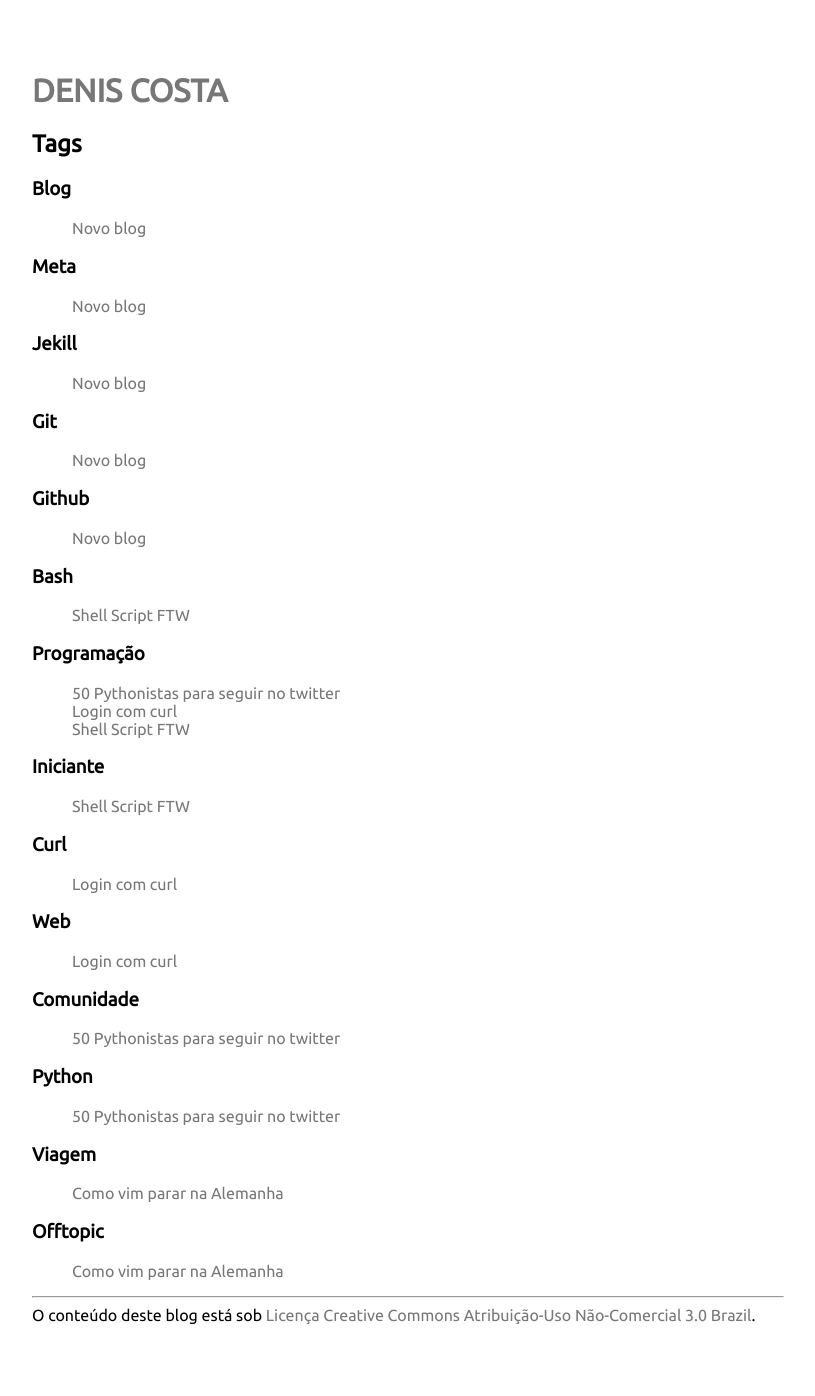
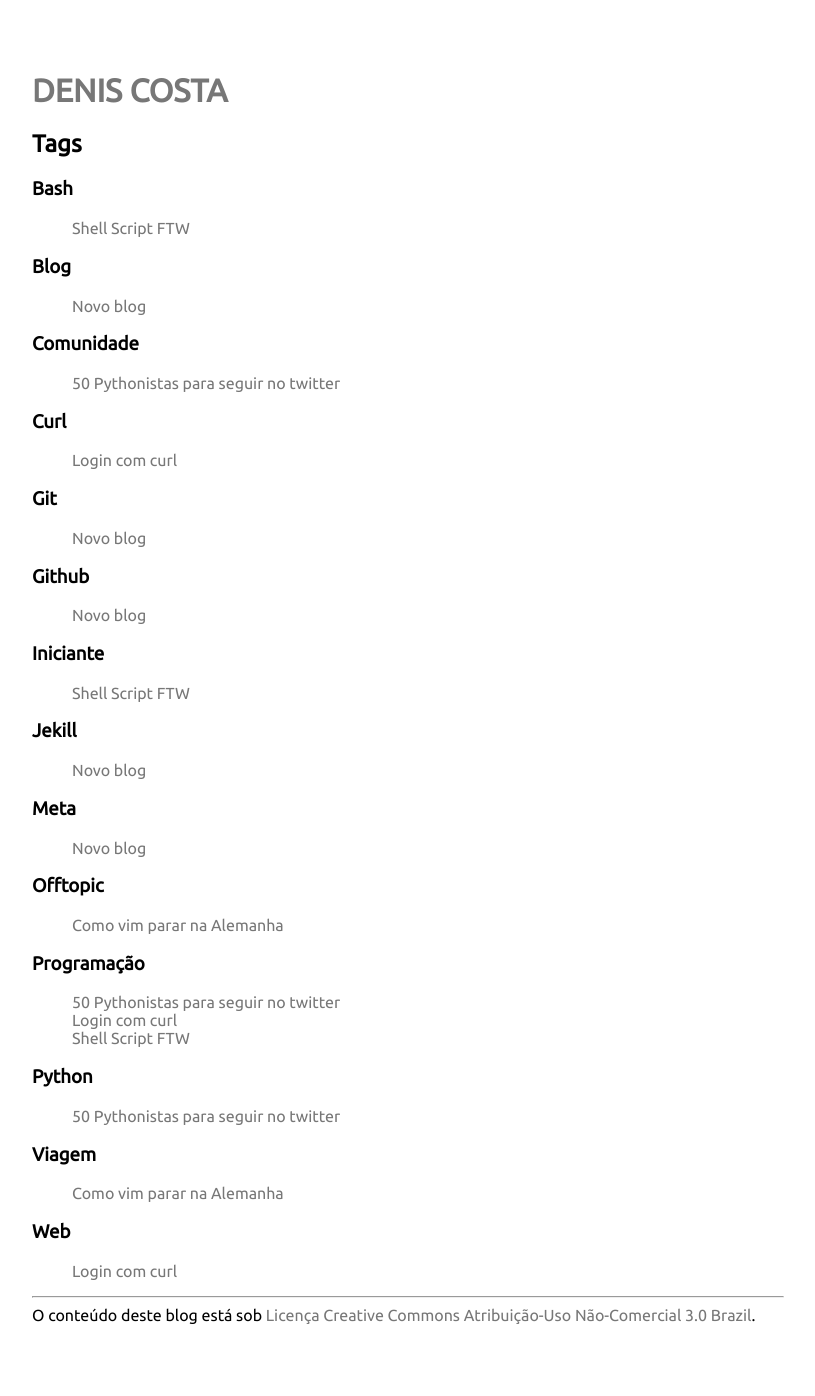
Before and after one commit to deniscostadsc/deniscostadsc.github.io, a Jekyll site: the page built from tags.html, in a window 1280 px wide. Shown: the whole page, without its empty margins (232-1047 px from the left). Built offline with Jekyll 4.4.1, drawn with Linux system fonts in a browser that asks for light colours; Markdown is read by kramdown in place of the engine named in the settings; some of the changed lines change nothing that is shown.

Commit message:
Código para ordenar tags.

```diff
--- a/tags.html
+++ b/tags.html
@@ -7,8 +7,20 @@ permalink: 'tags/index.html'
 
 <h2>Tags</h2>
 
+<!-- Ugly code to sort tags. I don't have to to study Liquid now. 8( -->
+
+{% capture tags %}
+  {% for tag in site.tags %}
+    {{ tag[0] }}
+  {% endfor %}
+{% endcapture %}
+
+{% assign sorted_tags = tags | split:' ' | sort %}
+
+{% for sorted_tag in sorted_tags %}
     {% for tag in site.tags %}
         {% assign tag_name = tag[0] %}
+        {% if tag_name == sorted_tag %}
             {% assign posts = tag[1] %}
             <a name="{{ tag_name | replace:' ', '-' | downcase}}"></a>
             <h3>{{ tag_name}}</h3>
@@ -17,4 +29,6 @@ permalink: 'tags/index.html'
                     <li><a href="{{post.url}}">{{ post.title }}</a></li>
                 {% endfor %}
             </ul>
+        {%endif%}
     {% endfor %}
+{% endfor %}
```
Lines whose indentation alone changed are shown as unchanged.
